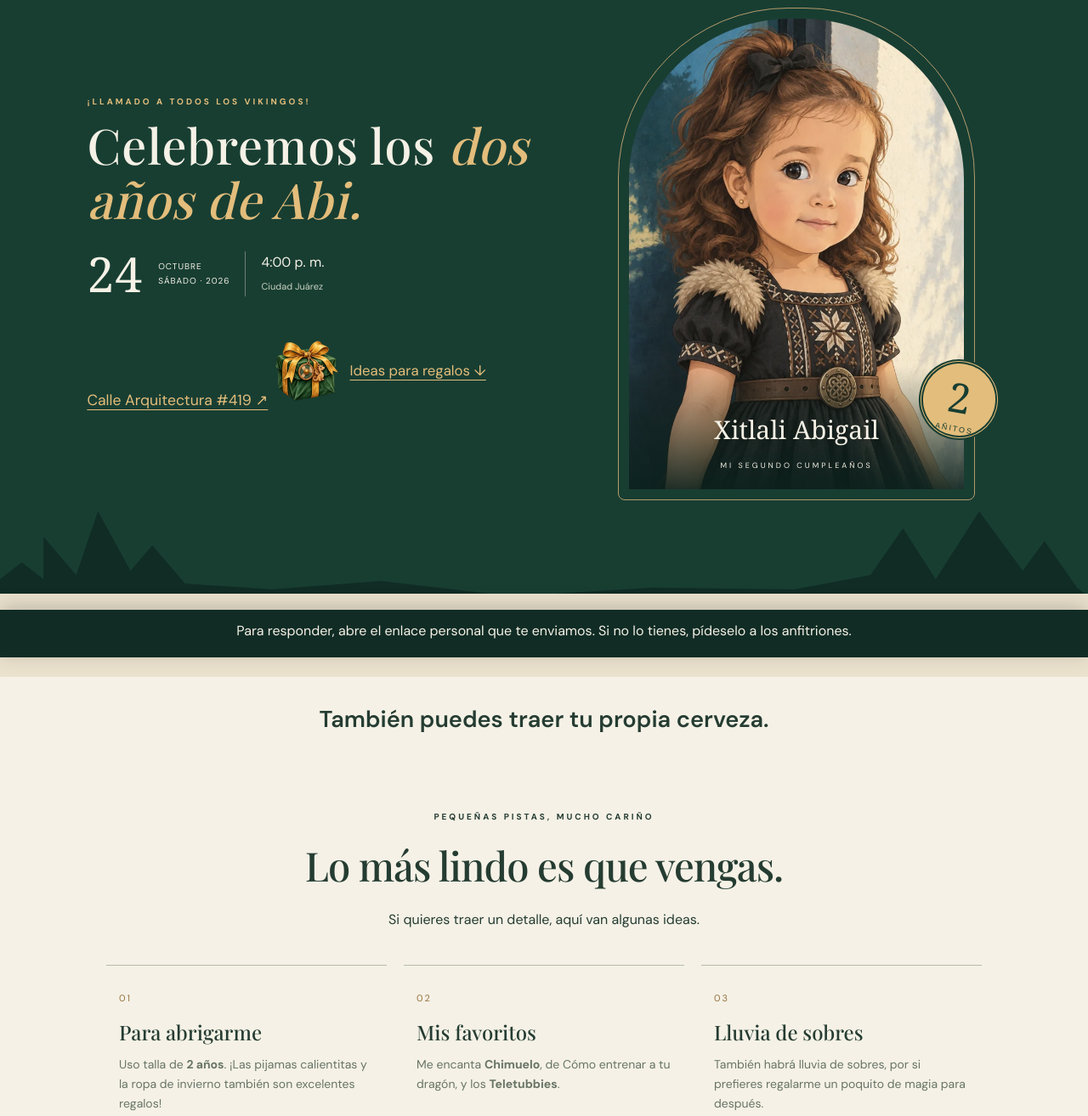
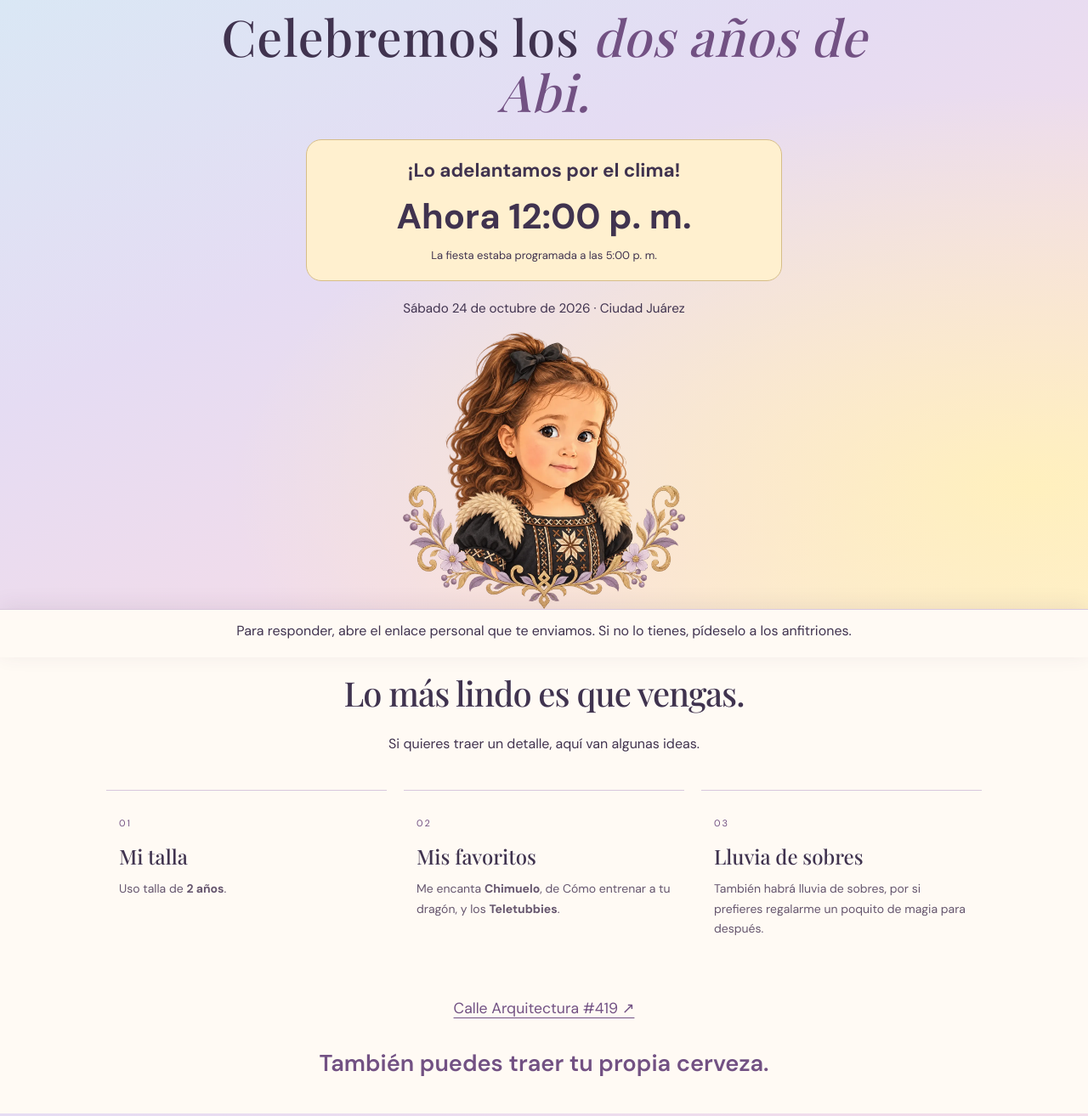
Before and after one commit to lambdawalker/birthday.invitation, a plain HTML site: page web/index.html in a window 1280 px wide. Shown: the part 26-1340 px from the top of the page at 85% size. Drawn offline with nearby package versions, Linux system fonts and the light colour scheme; a web font is replaced by a local one.

Commit message:
Refresh invitation with pastel portrait layout and noon start time

```diff
--- a/web/index.html
+++ b/web/index.html
@@ -16,44 +16,19 @@
   </head>
   <body class="invitation-page">
     <main>
-      <section class="hero">
+      <section class="hero invitation-intro">
         <div class="hero-copy">
-          <p class="eyebrow">¡LLAMADO A TODOS LOS VIKINGOS!</p>
           <h1>Celebremos los <em>dos años de Abi.</em></h1>
-          <div class="date-line">
-            <strong>24</strong><span>OCTUBRE<br />SÁBADO · 2026</span
-            ><span class="date-time"
-              >4:00 p. m.<br /><small>Ciudad Juárez</small></span
-            >
+          <div class="weather time-update">
+            <p><strong>¡Lo adelantamos por el clima!</strong>
+              <span class="new-time">Ahora 12:00 p. m.</span>
+              <span>La fiesta estaba programada a las 5:00 p. m.</span>
+            </p>
           </div>
-          <a class="hero-address" href="https://www.google.com/maps/place/C.+Arquitectura+419,+32320+Ju%C3%A1rez,+Chih./@31.7414022,-106.4335871,17z/data=!3m1!4b1!4m6!3m5!1s0x86e75be5320a9383:0xc2213e7a3f8c92ae!8m2!3d31.7413977!4d-106.4310122!16s%2Fg%2F11m_f5tgg3?entry=ttu&amp;g_ep=EgoyMDI2MTAxNC4wIKXMDSoASAFQAw%3D%3D" target="_blank" rel="noopener noreferrer">Calle Arquitectura #419 ↗</a>
-          <p class="contact-line" data-contact hidden>Dudas y aclaraciones: <a data-contact-link></a></p>
-          <a class="gift-link" href="#gifts"><img src="assets/viking-gift.webp" width="80" height="80" alt="" />Ideas para regalos ↓</a>
+          <p class="party-date">Sábado 24 de octubre de 2026 · Ciudad Juárez</p>
+          <img class="abi-bust" src="assets/abi-bust.webp" alt="Abi con su vestido vikingo y una guirnalda decorativa" width="1024" height="1024" fetchpriority="high" />
         </div>
-        <div class="portrait">
-          <img
-            src="assets/abi-portrait.webp"
-            alt="Ilustración de Abi con su vestido vikingo negro"
-            fetchpriority="high"
-            width="690"
-            height="1492"
-          />
-          <div class="portrait-label">
-            Xitlali Abigail <span>MI SEGUNDO CUMPLEAÑOS</span>
-          </div>
-          <span class="age-seal">2<small>AÑITOS</small></span>
-        </div>
-        <div class="forest" aria-hidden="true"></div>
       </section>
-      <div class="weather">
-        <span>☁</span>
-        <p>
-          <strong>La aventura comienza un poquito antes.</strong> Por el clima,
-          nos vemos a las <b>4:00 p. m.</b>, en lugar de las 5:00. ¡Ven bien
-          abrigado!
-        </p>
-      </div>
-      <p class="hospitality">También puedes traer tu propia cerveza.</p>
       <section class="gifts section" id="gifts">
         <p class="eyebrow">PEQUEÑAS PISTAS, MUCHO CARIÑO</p>
         <h2>Lo más lindo es que vengas.</h2>
@@ -61,10 +36,9 @@
         <div class="gift-grid">
           <article>
             <span>01</span>
-            <h3>Para abrigarme</h3>
+            <h3>Mi talla</h3>
             <p>
-              Uso talla de <strong>2 años</strong>. ¡Las pijamas calientitas y
-              la ropa de invierno también son excelentes regalos!
+              Uso talla de <strong>2 años</strong>.
             </p>
           </article>
           <article>
@@ -85,6 +59,10 @@
           </article>
         </div>
       </section>
+      <div class="event-location">
+        <a class="hero-address" href="https://www.google.com/maps/place/C.+Arquitectura+419,+32320+Ju%C3%A1rez,+Chih./@31.7414022,-106.4335871,17z/data=!3m1!4b1!4m6!3m5!1s0x86e75be5320a9383:0xc2213e7a3f8c92ae!8m2!3d31.7413977!4d-106.4310122!16s%2Fg%2F11m_f5tgg3?entry=ttu&amp;g_ep=EgoyMDI2MTAxNC4wIKXMDSoASAFQAw%3D%3D" target="_blank" rel="noopener noreferrer">Calle Arquitectura #419 ↗</a>
+      </div>
+      <p class="hospitality">También puedes traer tu propia cerveza.</p>
     </main>
     <aside class="rsvp-dock" aria-label="Respuesta a la invitación">
       <p id="invitation-loading" role="status">Buscando tu invitación…</p>
--- a/web/sender.js
+++ b/web/sender.js
@@ -75,7 +75,7 @@ $('#signout').onclick=()=>{if(confirm('Sign out? You will need a new single-use
 $('#refresh').onclick=()=>task(refresh);
 $('#search').oninput=renderRoster;$('#filter').onchange=renderRoster;
 const action=(f,body)=>api(`/families/${f.id}/actions`,'POST',body);
-function invitationMessage(f) { return `¡Hola, ${f.name}! Celebremos los dos años de Abi el 24 de octubre a las 4:00 p. m. ¡Trae a tu familia! Confirma aquí: ${location.origin}/?i=${f.id}`; }
+function invitationMessage(f) { return `¡Hola, ${f.name}! Celebremos los dos años de Abi el 24 de octubre a las 12:00 p. m. ¡Trae a tu familia! Confirma aquí: ${location.origin}/?i=${f.id}`; }
 function showSend(f) {
   activeSend=f; $('#send-family').textContent=f.name+' · '+f.phone;
   const message=invitationMessage(f);$('#message-preview').value=message;
--- a/web/styles.css
+++ b/web/styles.css
@@ -798,3 +798,74 @@ button:disabled { opacity: .6; cursor: wait; }
 .gift-link img { width: 80px; height: 80px; object-fit: contain; }
 #gifts { scroll-margin-top: 20px; }
 footer .contact-line { margin-top: 24px; }
+
+/* Pastel invitation palette; private management pages retain their own theme. */
+.invitation-page {
+  --ink: #40334f;
+  --muted: #66566e;
+  --cream: #fffaf4;
+  --gold: #725183;
+  --forest: #725183;
+  --deep: #493356;
+  --line: #d8c7dd;
+  background: #fffaf4;
+  color: var(--ink);
+}
+.invitation-page .hero {
+  background: radial-gradient(ellipse at 95% 80%, #fff0be 0, transparent 55%),
+    linear-gradient(155deg, #d9e8f5 0%, #e5dcf3 38%, #f6dce7 78%, #fff0d5 100%);
+  color: var(--ink);
+}
+.invitation-page .date-time { border-color: #a78daf; }
+.invitation-page .date-time small { color: var(--muted); }
+.invitation-page .hero-address:hover,
+.invitation-page .gift-link:hover,
+.invitation-page .contact-line a:hover { color: var(--deep); }
+.invitation-page .portrait { border-color: #ab88af; }
+.invitation-page .portrait-label {
+  background: linear-gradient(transparent, #40334fe6);
+  color: #fffaf4;
+}
+.invitation-page .age-seal {
+  background: #fff0be;
+  color: var(--deep);
+  border-color: #9877a4;
+}
+.invitation-page .forest { background: #d6c9e5; }
+.invitation-page .weather { background: #fff0cf; }
+.invitation-page .hospitality { color: #725183; }
+.invitation-page .gift-grid article { border-color: var(--line); }
+.invitation-page .gift-grid article > span { color: var(--gold); }
+.invitation-page footer {
+  background: linear-gradient(135deg, #e5dcf3, #f6dce7);
+  color: var(--ink);
+}
+.invitation-page .rsvp-dock {
+  background: #fffaf4;
+  color: var(--ink);
+  border-top: 1px solid var(--line);
+  box-shadow: 0 -4px 24px #49335618;
+}
+.invitation-page .gold { background: #725183; color: #fffaf4; }
+.invitation-page .outline { color: var(--deep); border-color: #9877a4; }
+.invitation-page .button:hover:not(:disabled) { background: #eadff0; color: var(--deep); }
+.invitation-page .gold:hover:not(:disabled) { background: #493356; color: #fffaf4; }
+.invitation-page input { border-color: #9877a4; }
+.invitation-page #rsvp-dialog::backdrop { background: #40334fa6; }
+.invitation-page :focus-visible { outline-color: #725183; }
+
+/* A single reading order on phones and desktops. */
+.invitation-page .invitation-intro { display: block; padding: 36px 24px 0; text-align: center; }
+.invitation-intro .hero-copy { max-width: 760px; margin: auto; }
+.invitation-page .invitation-intro h1 { font-size: clamp(2.1rem, 5vw, 3.7rem); margin-bottom: 24px; }
+.invitation-page .time-update { border: 1px solid #d6bd88; border-radius: 18px; padding: 18px 24px; max-width: 560px; margin: auto; }
+.time-update p { width: 100%; }
+.time-update strong { font-size: clamp(1.1rem, 3vw, 1.4rem); }
+.time-update span { display: block; }
+.time-update .new-time { font-size: clamp(1.8rem, 5vw, 2.6rem); font-weight: 700; line-height: 1.3; margin: 8px 0; }
+.party-date { margin: 20px 0 0; font-size: .95rem; }
+.abi-bust { display: block; width: min(100%, 340px); height: auto; margin: 8px auto 0; }
+.invitation-page .gifts { padding-top: 32px; padding-bottom: 24px; }
+.invitation-page .gifts h2 { font-size: clamp(1.8rem, 4vw, 2.5rem); }
+.event-location { text-align: center; padding: 0 24px; }
+.invitation-page .hospitality { padding-bottom: 36px; }
```
Also changed, not shown: web/assets/abi-bust.webp (added), 1 other file.
